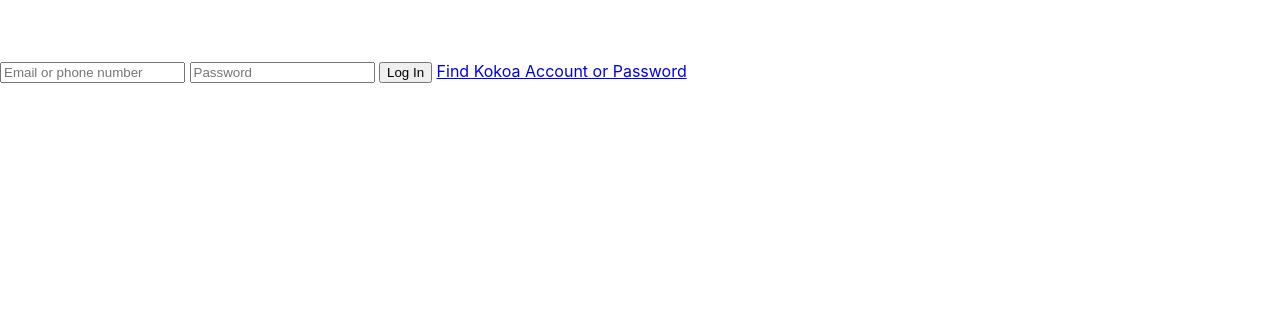
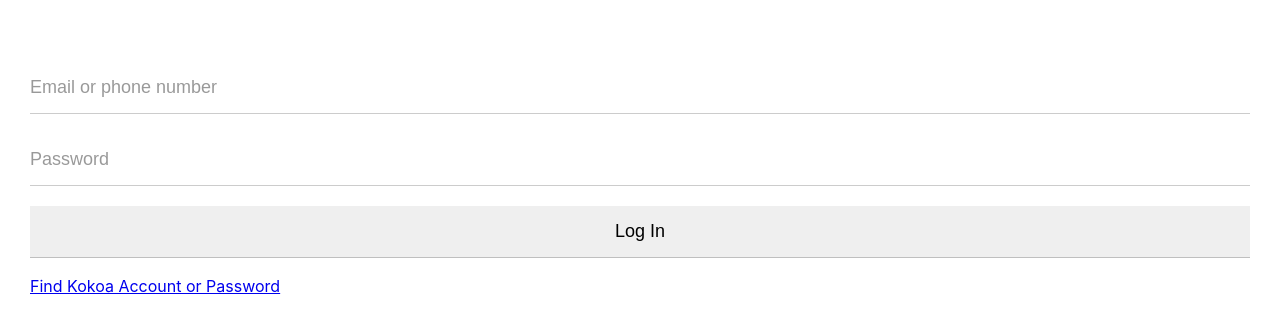
Before and after one commit to dydals9001/kokoa-clone-2020, a plain HTML site: page index.html in a window 1280 px wide. Shown: the part 156-488 px from the top of the page. Drawn offline with Linux system fonts and the light colour scheme.

Commit message:
update login-form.css

```diff
--- /dev/null
+++ b/css/login-form.css
@@ -0,0 +1,21 @@
+#login-form {
+  display: flex;
+  flex-direction: column;
+  margin: 0px 30px;
+}
+
+#login-form input {
+  border: none;
+  padding: 15px 0px;
+  font-size: 18px;
+  border-bottom: 1px solid rgba(0, 0, 0, 0.2);
+  margin-bottom: 20px;
+}
+
+#login-form input::placeholder {
+  color: rgba(0, 0, 0, 0.4);
+}
+
+#login-form input:focus {
+  border-color: rgba(0, 0, 0, 0.4);
+}
--- a/css/reset.css
+++ b/css/reset.css
@@ -122,3 +122,7 @@ table {
   border-collapse: collapse;
   border-spacing: 0;
 }
+
+input:focus {
+  outline: none;
+}
--- a/css/styles.css
+++ b/css/styles.css
@@ -1,6 +1,7 @@
 @import "reset.css";
 @import "status-bar.css";
 @import "header.css";
+@import "login-form.css";
 
 body {
   font-family: -apple-system, BlinkMacSystemFont, "Segoe UI", Roboto, Oxygen,
```
